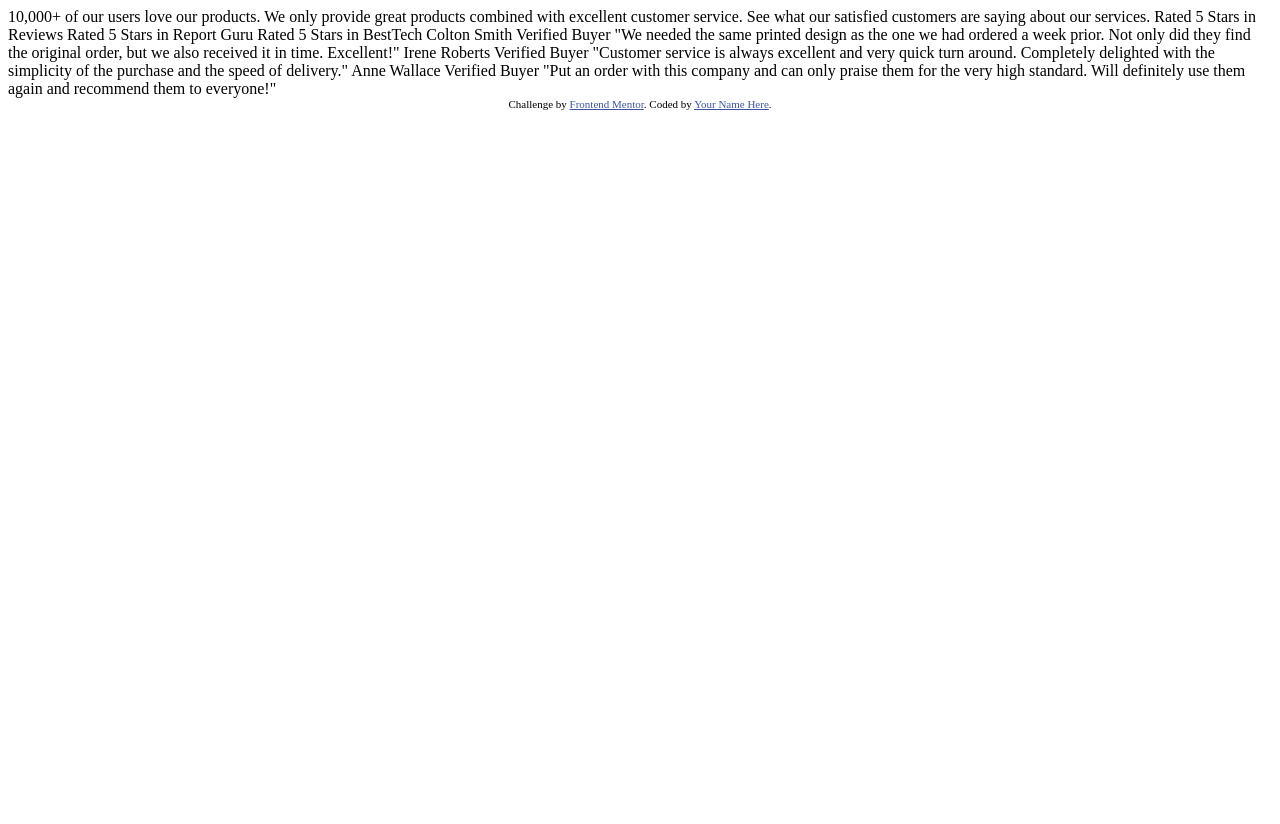
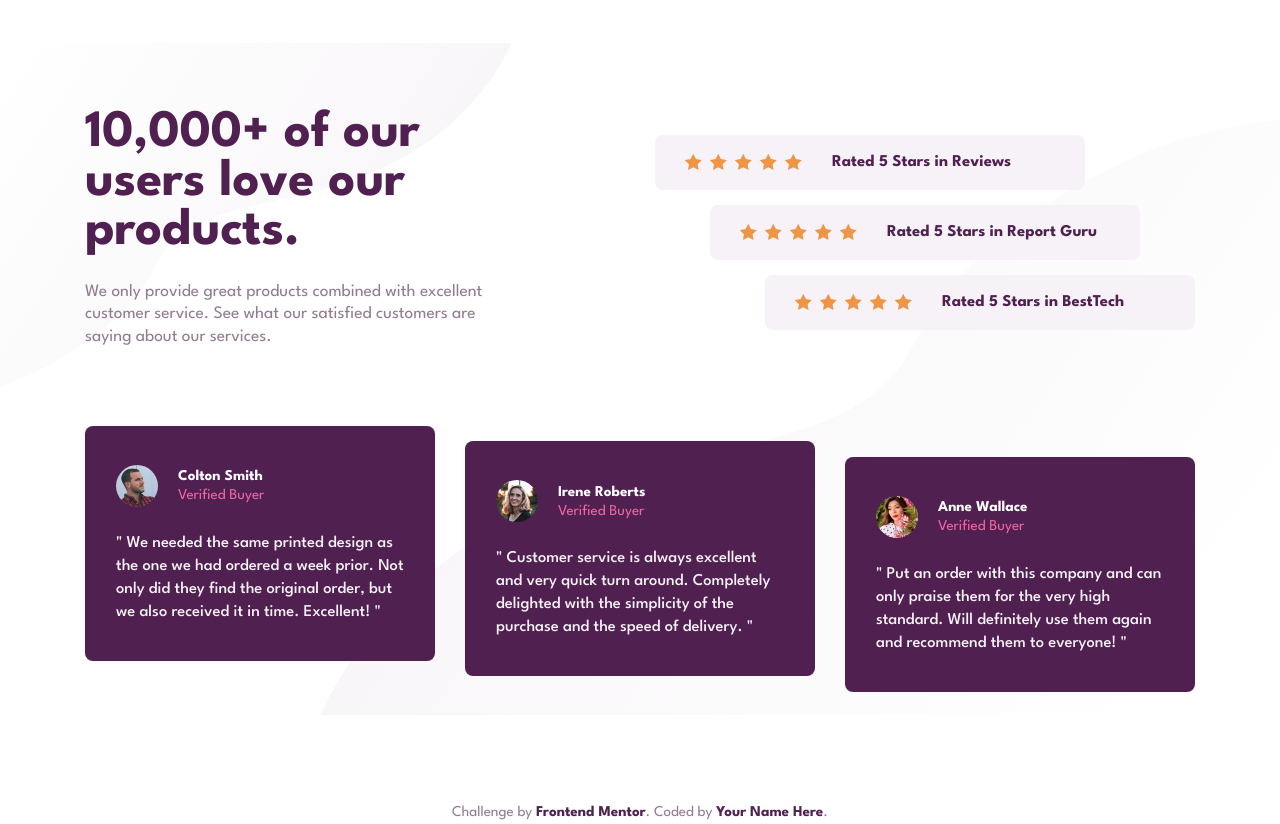
Before and after one commit to septober92/social-proof-section-master, a plain HTML site: page index.html in a window 1280 px wide. Before the commit the page ends 800 px from the top, so only its background shows below. Drawn offline with Linux system fonts and the light colour scheme.

Commit message:
style: fix

```diff
--- a/index.html
+++ b/index.html
@@ -12,50 +12,103 @@
       href="./images/favicon-32x32.png"
     />
 
+    <link rel="stylesheet" href="style.css" />
+
     <title>Frontend Mentor | Social proof section</title>
-
-    <!-- Feel free to remove these styles or customise in your own stylesheet 👍 -->
-    <style>
-      .attribution {
-        font-size: 11px;
-        text-align: center;
-      }
-      .attribution a {
-        color: hsl(228, 45%, 44%);
-      }
-    </style>
   </head>
   <body>
-    10,000+ of our users love our products.
+    <main>
+      <div class="header-wrapper">
+        <div class="hd-left">
+          <h1>10,000+ of our users love our products.</h1>
+          <p>
+            We only provide great products combined with excellent customer
+            service. See what our satisfied customers are saying about our
+            services.
+          </p>
+        </div>
 
-    We only provide great products combined with excellent customer service.
-    See what our satisfied customers are saying about our services.
+        <div class="hd-right">
+          <div class="rating n1">
+            <img src="images/icon-star.svg" alt="star" />
+            <img src="images/icon-star.svg" alt="star" />
+            <img src="images/icon-star.svg" alt="star" />
+            <img src="images/icon-star.svg" alt="star" />
+            <img src="images/icon-star.svg" alt="star" />
 
-    Rated 5 Stars in Reviews
-    Rated 5 Stars in Report Guru
-    Rated 5 Stars in BestTech
+            Rated 5 Stars in Reviews
+          </div>
+          <div class="rating n2">
+            <img src="images/icon-star.svg" alt="star" />
+            <img src="images/icon-star.svg" alt="star" />
+            <img src="images/icon-star.svg" alt="star" />
+            <img src="images/icon-star.svg" alt="star" />
+            <img src="images/icon-star.svg" alt="star" />
 
-    Colton Smith
-    Verified Buyer
-    "We needed the same printed design as the one we had ordered a week prior.
-    Not only did they find the original order, but we also received it in time.
-    Excellent!"
+            Rated 5 Stars in Report Guru
+          </div>
+          <div class="rating n3">
+            <img src="images/icon-star.svg" alt="star" />
+            <img src="images/icon-star.svg" alt="star" />
+            <img src="images/icon-star.svg" alt="star" />
+            <img src="images/icon-star.svg" alt="star" />
+            <img src="images/icon-star.svg" alt="star" />
 
-    Irene Roberts
-    Verified Buyer
-    "Customer service is always excellent and very quick turn around. Completely
-    delighted with the simplicity of the purchase and the speed of delivery."
+            Rated 5 Stars in BestTech
+          </div>
+        </div>
+      </div>
+      <div class="reviews-container">
+        <article class="review rw-1">
+          <div class="name-container">
+            <img src="images/image-colton.jpg" alt="Colton Smith" />
+            <div class="name-box">
+              <div class="name">Colton Smith</div>
+              <span>Verified Buyer</span>
+            </div>
+          </div>
+          <p>
+            " We needed the same printed design as the one we had ordered a week
+            prior. Not only did they find the original order, but we also
+            received it in time. Excellent! "
+          </p>
+        </article>
+        <article class="review rw-2">
+          <div class="name-container">
+            <img src="images/image-irene.jpg" alt="Irene Roberts" />
+            <div class="name-box">
+              <div class="name">Irene Roberts</div>
+              <span>Verified Buyer</span>
+            </div>
+          </div>
+          <p>
+            " Customer service is always excellent and very quick turn around.
+            Completely delighted with the simplicity of the purchase and the
+            speed of delivery. "
+          </p>
+        </article>
+        <article class="review rw-3">
+          <div class="name-container">
+            <img src="images/image-anne.jpg" alt="Anne Wallace" />
+            <div class="name-box">
+              <div class="name">Anne Wallace</div>
+              <span>Verified Buyer</span>
+            </div>
+          </div>
+          <p>
+            " Put an order with this company and can only praise them for the
+            very high standard. Will definitely use them again and recommend
+            them to everyone! "
+          </p>
+        </article>
+      </div>
+    </main>
 
-    Anne Wallace
-    Verified Buyer
-    "Put an order with this company and can only praise them for the very high
-    standard. Will definitely use them again and recommend them to everyone!"
-
-    <div class="attribution">
+    <footer>
       Challenge by
       <a href="https://www.frontendmentor.io?ref=challenge" target="_blank"
         >Frontend Mentor</a
       >. Coded by <a href="#">Your Name Here</a>.
-    </div>
+    </footer>
   </body>
 </html>
--- a/style.css
+++ b/style.css
@@ -52,7 +52,7 @@ main {
   flex-direction: row;
   justify-content: space-between;
   align-items: center;
-  margin-bottom: 74px;
+  margin-bottom: 70px;
 }
 
 .hd-left {
@@ -85,22 +85,18 @@ main {
 }
 
 .hd-right img {
-  width: 15px;
-  margin-right: 5px;
+  width: 17px;
+  margin-right: 8px;
 }
 
 .hd-right img:nth-of-type(5) {
   margin-right: 30px;
 }
 
-.rating span {
-  /* display: inline-block; */
-}
-
 .rating {
   display: flex;
   align-items: center;
-  width: 445px;
+  width: 430px;
   height: 55px;
   padding: 15px 30px;
   border-radius: 8px;
@@ -117,6 +113,7 @@ main {
 
 .n3 {
   align-self: flex-end;
+  margin-bottom: 0;
 }
 
 .reviews-container {
@@ -136,10 +133,6 @@ main {
   border-radius: 8px;
   background-color: var(--very-dark-magenta);
   margin-right: 30px;
-}
-
-.review:nth-of-type(3) {
-  margin-right: 0;
 }
 
 .name-container {
@@ -177,4 +170,23 @@ main {
 
 .rw-3 {
   align-self: flex-end;
+  margin-right: 0;
 }
+
+footer {
+  display: inline-block;
+  width: 100%;
+  padding: 5px;
+  text-align: center;
+  color: var(--dark-grayish-magenta);
+}
+
+footer a {
+  text-decoration: none;
+  font-weight: 700;
+  color: var(--very-dark-magenta);
+}
+
+footer a:hover {
+  text-decoration: underline;
+}
```
